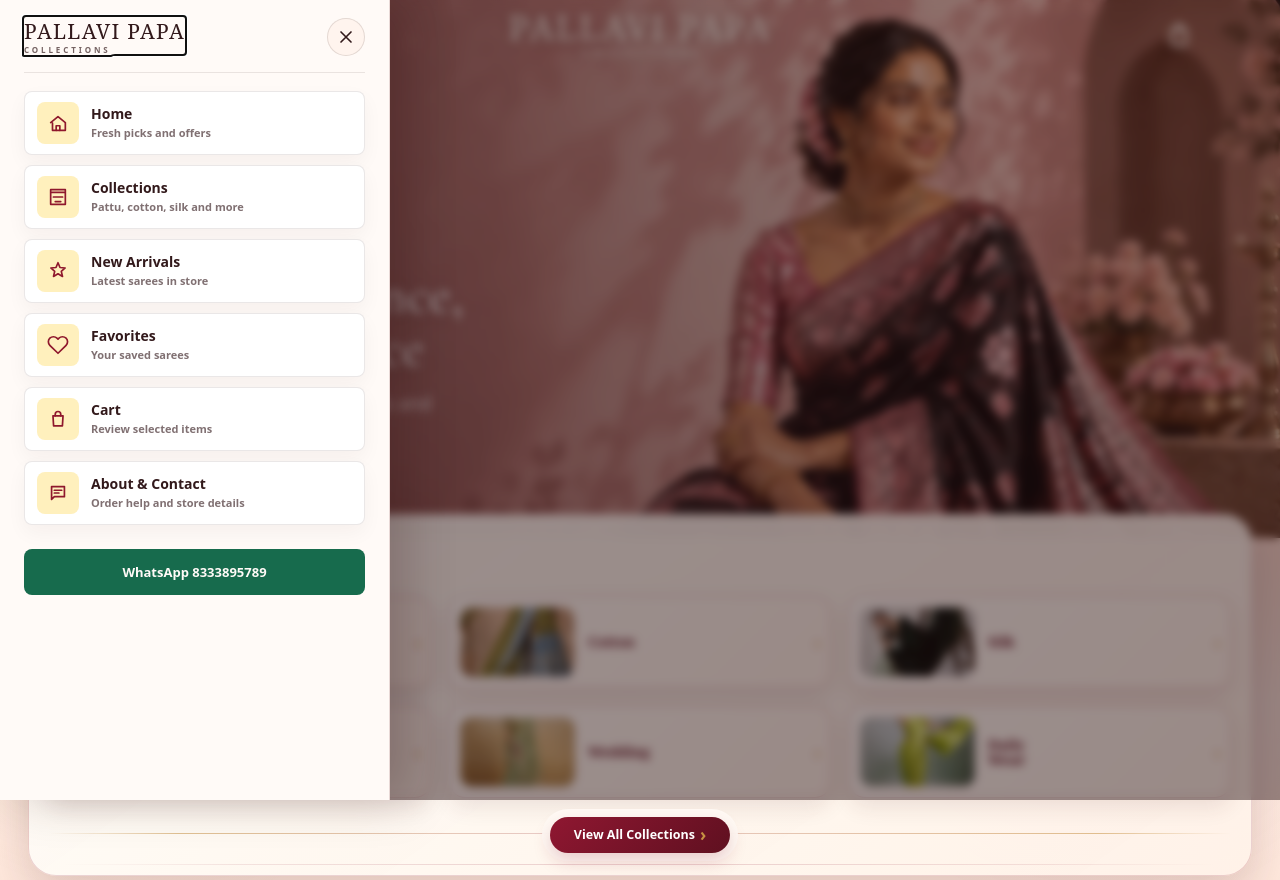
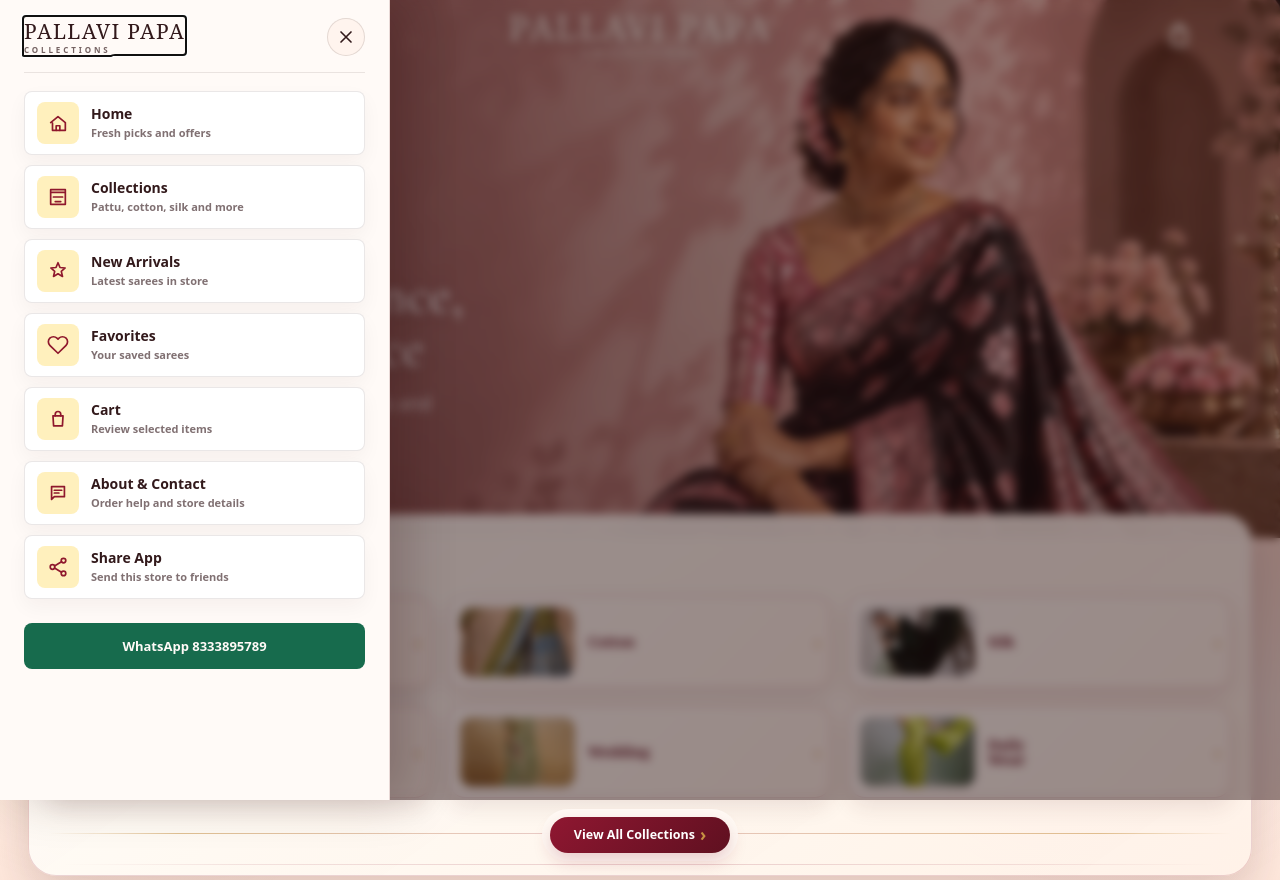
Before and after one commit to muraliprasadkatta/pallavi_papa_sarees, a Django app: page / in a window 1280 px wide, after a click that opens the changed part. Shown: the top 880 px of the page. Run offline with Django 5.2, Linux system fonts and the light colour scheme; data that the repository does not hold is empty.

Commit message:
add sahre option in appication

```diff
--- /dev/null
+++ b/store/static/store/js/app_share.js
@@ -0,0 +1,236 @@
+(function () {
+  "use strict";
+
+  const shareButtons = document.querySelectorAll("[data-app-share]");
+
+  if (!shareButtons.length) return;
+
+  const SHARE_TITLE = "Pallavi Papa Sarees Collections";
+  const SHARE_TEXT =
+    "Beautiful sarees and latest collections from Pallavi Papa Sarees Collections.";
+  const SHARE_URL = window.location.origin + "/";
+
+  let toastTimer = null;
+
+  function closeMenuDrawer() {
+    const closeButton = document.querySelector(
+      ".site-menu-drawer [data-site-menu-close]"
+    );
+
+    if (closeButton instanceof HTMLElement) {
+      closeButton.click();
+    }
+  }
+
+  function createToastStyles() {
+    if (document.getElementById("appShareToastStyles")) return;
+
+    const style = document.createElement("style");
+
+    style.id = "appShareToastStyles";
+
+    style.textContent = `
+      .app-share-toast {
+        position: fixed;
+        left: 50%;
+        bottom: max(
+          24px,
+          calc(env(safe-area-inset-bottom) + 18px)
+        );
+        z-index: 2200;
+
+        min-width: min(310px, calc(100vw - 32px));
+        max-width: calc(100vw - 32px);
+        padding: 13px 18px;
+
+        border: 1px solid rgba(13, 118, 88, 0.18);
+        border-radius: 12px;
+
+        color: #ffffff;
+        background: #087052;
+
+        box-shadow: 0 16px 36px rgba(5, 84, 62, 0.28);
+
+        font-family:
+          system-ui,
+          -apple-system,
+          BlinkMacSystemFont,
+          "Segoe UI",
+          sans-serif;
+
+        font-size: 13px;
+        font-weight: 800;
+        line-height: 1.35;
+        text-align: center;
+
+        opacity: 0;
+        pointer-events: none;
+
+        transform: translate(-50%, 14px);
+
+        transition:
+          opacity 180ms ease,
+          transform 180ms ease;
+      }
+
+      .app-share-toast.is-visible {
+        opacity: 1;
+        transform: translate(-50%, 0);
+      }
+
+      @media (prefers-reduced-motion: reduce) {
+        .app-share-toast {
+          transition: none;
+        }
+      }
+    `;
+
+    document.head.appendChild(style);
+  }
+
+  function getToast() {
+    let toast = document.getElementById("appShareToast");
+
+    if (toast) return toast;
+
+    createToastStyles();
+
+    toast = document.createElement("div");
+
+    toast.id = "appShareToast";
+    toast.className = "app-share-toast";
+
+    toast.setAttribute("role", "status");
+    toast.setAttribute("aria-live", "polite");
+    toast.setAttribute("aria-atomic", "true");
+
+    document.body.appendChild(toast);
+
+    return toast;
+  }
+
+  function showToast(message) {
+    const toast = getToast();
+
+    window.clearTimeout(toastTimer);
+
+    toast.textContent = message;
+    toast.classList.add("is-visible");
+
+    toastTimer = window.setTimeout(function () {
+      toast.classList.remove("is-visible");
+    }, 2600);
+  }
+
+  async function copyUsingClipboard(text) {
+    if (!navigator.clipboard || !window.isSecureContext) {
+      return false;
+    }
+
+    await navigator.clipboard.writeText(text);
+
+    return true;
+  }
+
+  function copyUsingFallback(text) {
+    const textArea = document.createElement("textarea");
+
+    textArea.value = text;
+    textArea.setAttribute("readonly", "");
+
+    textArea.style.position = "fixed";
+    textArea.style.left = "-9999px";
+    textArea.style.opacity = "0";
+
+    document.body.appendChild(textArea);
+
+    textArea.select();
+    textArea.setSelectionRange(0, textArea.value.length);
+
+    let copied = false;
+
+    try {
+      copied = document.execCommand("copy");
+    } catch (error) {
+      copied = false;
+    }
+
+    textArea.remove();
+
+    return copied;
+  }
+
+  async function copyShareLink() {
+    try {
+      const copied = await copyUsingClipboard(SHARE_URL);
+
+      if (copied) {
+        return true;
+      }
+    } catch (error) {
+      // Clipboard API failed. Use fallback.
+    }
+
+    return copyUsingFallback(SHARE_URL);
+  }
+
+  async function handleShare(button) {
+    if (!(button instanceof HTMLButtonElement)) return;
+
+    if (button.disabled) return;
+
+    const shareData = {
+      title: SHARE_TITLE,
+      text: SHARE_TEXT,
+      url: SHARE_URL,
+    };
+
+    button.disabled = true;
+
+    try {
+      if (typeof navigator.share === "function") {
+        const sharePromise = navigator.share(shareData);
+
+        closeMenuDrawer();
+
+        await sharePromise;
+
+        showToast("Shared successfully ✓");
+
+        return;
+      }
+
+      const copied = await copyShareLink();
+
+      closeMenuDrawer();
+
+      if (copied) {
+        showToast("App link copied ✓");
+      } else {
+        showToast("Unable to copy the app link");
+      }
+    } catch (error) {
+      if (error && error.name === "AbortError") {
+        return;
+      }
+
+      const copied = await copyShareLink();
+
+      closeMenuDrawer();
+
+      if (copied) {
+        showToast("App link copied ✓");
+      } else {
+        showToast("Unable to share right now");
+      }
+    } finally {
+      button.disabled = false;
+    }
+  }
+
+  shareButtons.forEach(function (button) {
+    button.addEventListener("click", function () {
+      handleShare(button);
+    });
+  });
+})();
--- a/store/templates/base.html
+++ b/store/templates/base.html
@@ -6,7 +6,7 @@
   <meta charset="utf-8">
   <meta name="viewport" content="width=device-width, initial-scale=1">
 
-    <!-- Progressive Web App -->
+  <!-- Progressive Web App -->
   <link
     rel="manifest"
     href="{% url 'pwa_manifest' %}"
@@ -63,6 +63,21 @@
     <meta property="og:description" content="Explore elegant pattu, silk, cotton and designer saree collections.">
     <meta property="og:type" content="website">
     <meta property="og:url" content="https://pallavipapacollections.online/">
+
+    <meta
+      property="og:image"
+      content="https://pallavipapacollections.online/static/store/pwa/share-preview.png"
+    >
+
+    <meta property="og:image:width" content="1200">
+    <meta property="og:image:height" content="630">
+
+    <meta
+      property="og:image:alt"
+      content="Pallavi Papa Sarees Collections"
+    >
+
+    <meta name="twitter:card" content="summary_large_image">
 
     <link rel="canonical" href="https://pallavipapacollections.online/">
   {% endblock %}
@@ -199,9 +214,13 @@
   <!-- Brand first-open splash JS -->
   <script src="{% static 'store/js/brand/splash.js' %}?v=34"></script>
 
+  <!-- PWA install handling -->
   <script src="{% static 'store/js/pwa_install.js' %}?v=8"></script>
 
-    <!-- Register Pallavi Papa service worker -->
+  <!-- App share handling -->
+  <script src="{% static 'store/js/app_share.js' %}?v=1"></script>
+
+  <!-- Register Pallavi Papa service worker -->
   <script>
     (function () {
       if (!("serviceWorker" in navigator)) {
--- a/store/templates/store/partials/header.html
+++ b/store/templates/store/partials/header.html
@@ -152,6 +152,29 @@
           <small>Order help and store details</small>
         </span>
       </a>
+
+
+      <button
+        type="button"
+        class="site-menu-link site-menu-share"
+        data-app-share
+        aria-label="Share Pallavi Papa app"
+      >
+        <span class="site-menu-link__icon" aria-hidden="true">
+          <svg viewBox="0 0 24 24">
+            <circle cx="18" cy="5" r="2.5"></circle>
+            <circle cx="6" cy="12" r="2.5"></circle>
+            <circle cx="18" cy="19" r="2.5"></circle>
+            <path d="m8.2 10.8 7.6-4.5"></path>
+            <path d="m8.2 13.2 7.6 4.5"></path>
+          </svg>
+        </span>
+
+        <span>
+          <strong>Share App</strong>
+          <small>Send this store to friends</small>
+        </span>
+      </button>
     </nav>
 
     <button
@@ -733,6 +756,14 @@ body.site-menu-open {
   line-height: 1.25 !important;
 }
 
+
+.site-menu-share {
+  width: 100% !important;
+  font: inherit !important;
+  text-align: left !important;
+  cursor: pointer !important;
+}
+
 .site-menu-actions {
   margin-top: auto !important;
   padding-top: 6px !important;
```
Also changed, not shown: store/static/store/pwa/share-preview.png (added).
